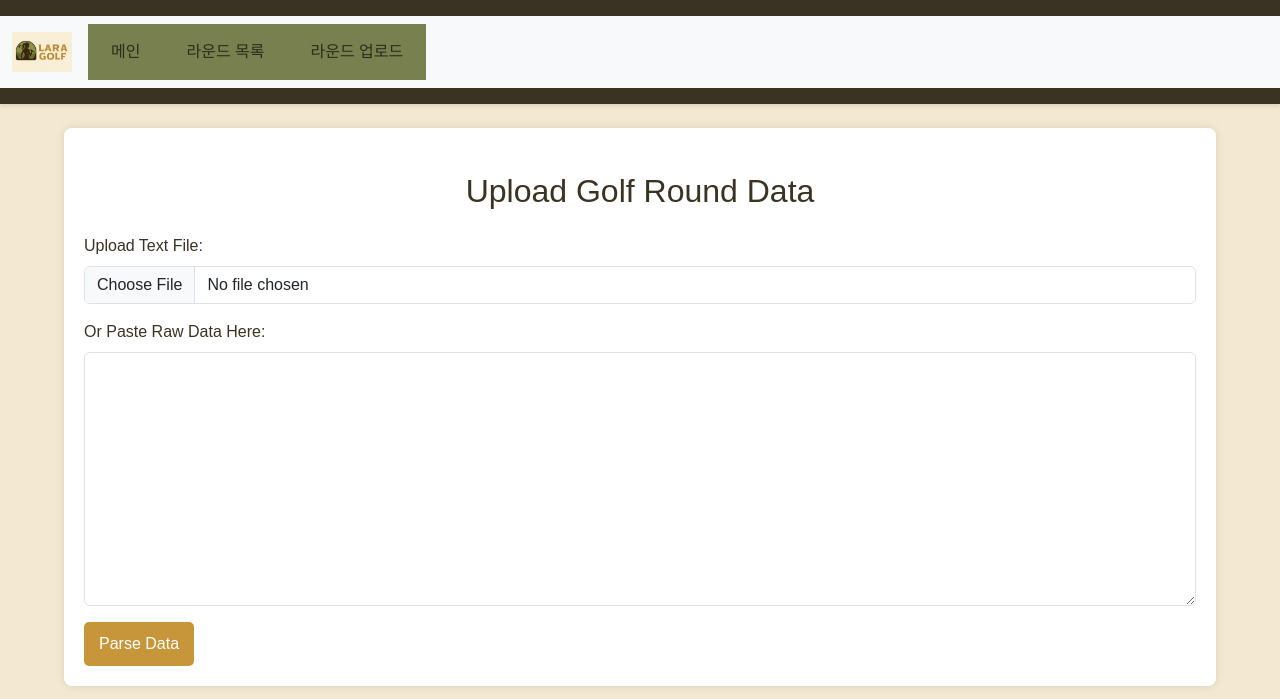
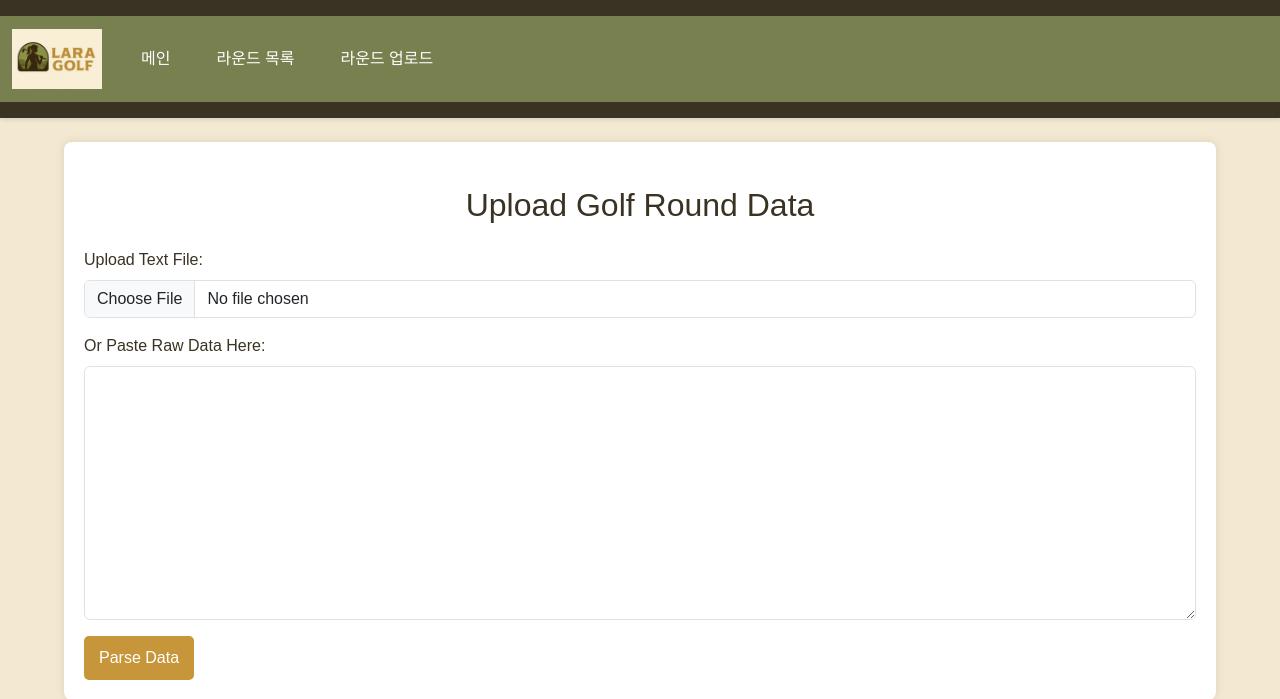
Before and after one commit to JoonYong-Kim/lalagolf, a Flask app: page /upload_round in a window 1280 px wide. Shown: the top 699 px of the page. Run offline with Flask 3, Linux system fonts and the light colour scheme; the visitor is signed in with stand-in values (Sample User, id 1); parts of the project's set-up code (start-up, migrations or seed data) failed here and were passed over.

Commit message:
메뉴 디자인 변경

```diff
--- a/src/webapp/static/css/style.css
+++ b/src/webapp/static/css/style.css
@@ -192,6 +192,19 @@ table tr:hover {
 }
 
 .navbar-logo {
-    height: 40px; /* Adjust as needed */
+    height: 60px; /* 50% larger than 40px */
     width: auto;
 }
+
+.navbar-custom-bg {
+    background-color: var(--color-accent) !important;
+}
+
+.navbar-dark .navbar-nav .nav-link {
+    color: white;
+}
+
+.navbar-dark .navbar-nav .nav-link.active,
+.navbar-dark .navbar-nav .nav-link:hover {
+    color: var(--color-primary);
+}
--- a/src/webapp/templates/base.html
+++ b/src/webapp/templates/base.html
@@ -10,7 +10,7 @@
 </head>
 <body>
     <header>
-        <nav class="navbar navbar-expand-lg navbar-light bg-light">
+        <nav class="navbar navbar-expand-lg navbar-dark navbar-custom-bg">
             <div class="container-fluid">
                 <a class="navbar-brand" href="/"><img src="{{ url_for('static', filename='images/lalagolf_landscape_logo.png') }}" alt="Lala Golf Logo" class="navbar-logo"></a>
                 <button class="navbar-toggler" type="button" data-bs-toggle="collapse" data-bs-target="#navbarNav" aria-controls="navbarNav" aria-expanded="false" aria-label="Toggle navigation">
```
